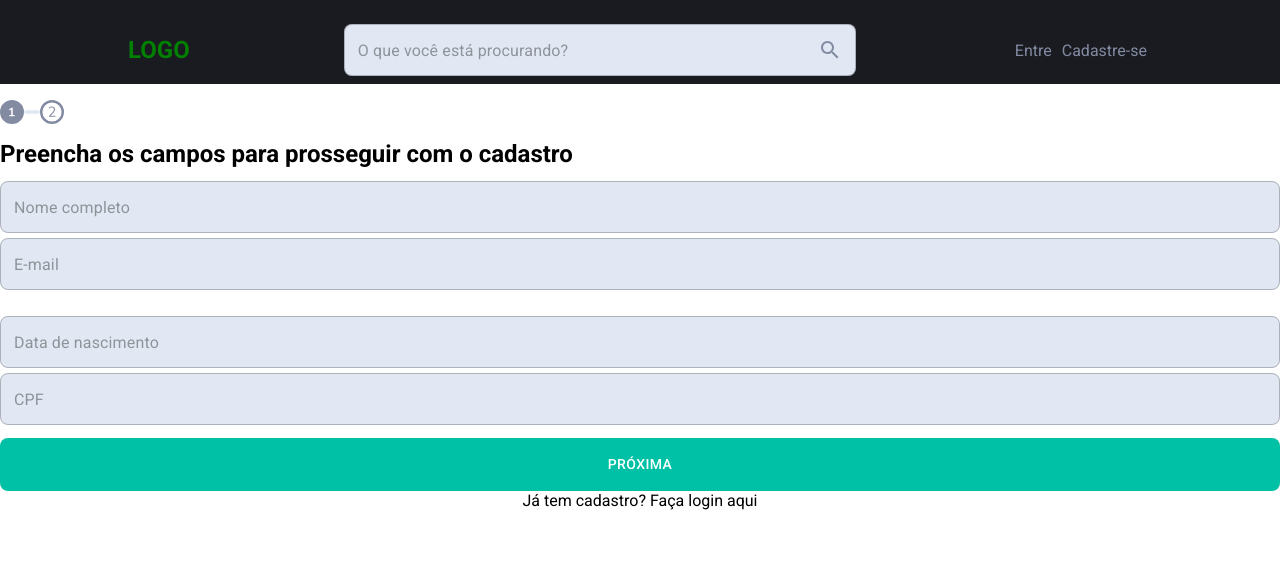
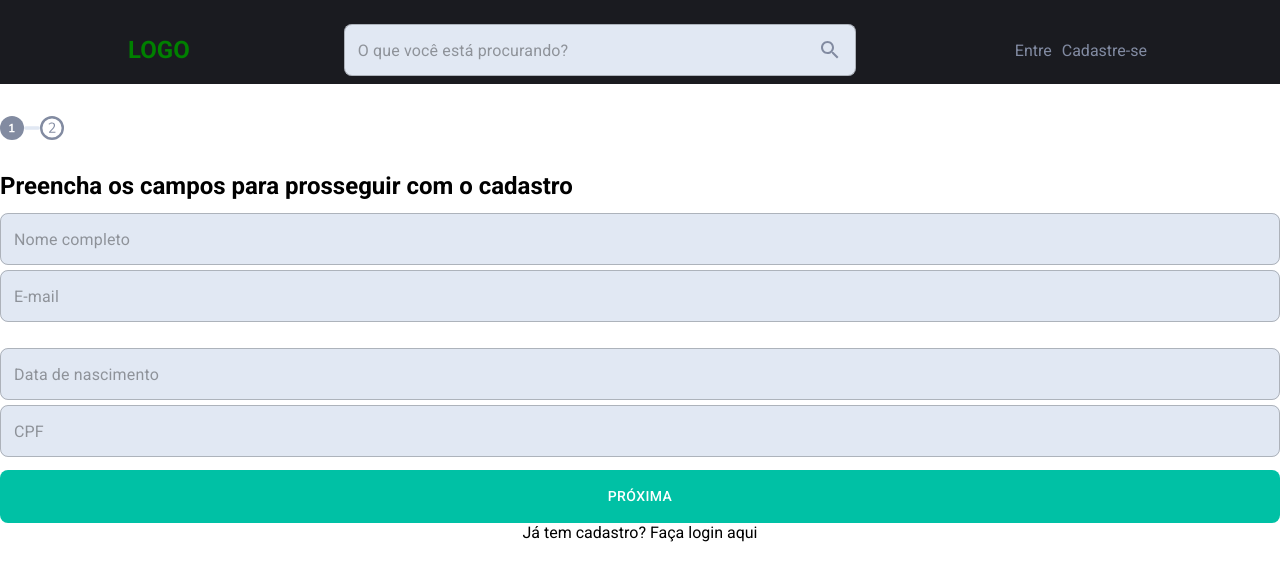
Before and after one commit to AdrianAmerico/desafio-easybind4u, a React (Create React App) app: page /register in a window 1280 px wide. Shown: the top 580 px of the page. Built offline with nearby package versions, Linux system fonts and the light colour scheme.

Commit message:
design de pagina de resgistro finalizada

```diff
--- a/src/assets/CircleTwo/CircleTwoEmpty/index.tsx
+++ b/src/assets/CircleTwo/CircleTwoEmpty/index.tsx
@@ -3,7 +3,8 @@ import React from "react";
 const CircleTwoEmpty: React.FC<React.SVGProps<SVGSVGElement>> = () => {
   return (
     <svg width="1.5rem" height="1.5rem" viewBox="0 0 20 20" fill="none">
-      <circle cx="10" cy="10" r="9" stroke="#828BA1" stroke-width="2" />
+
+      <circle cx="10" cy="10" r="9" stroke="#828BA1" strokeWidth="2" />
       <path
         d="M7.48234 14V13.256L10.3743 10.136C10.7823 9.688 11.0743 9.28 11.2503 8.912C11.4343 8.544 11.5263 8.168 11.5263 7.784C11.5263 6.8 10.9543 6.308 9.81034 6.308C8.95434 6.308 8.19834 6.628 7.54234 7.268L7.17034 6.5C7.48234 6.18 7.87834 5.924 8.35834 5.732C8.84634 5.532 9.35834 5.432 9.89434 5.432C10.7423 5.432 11.3903 5.632 11.8383 6.032C12.2943 6.424 12.5223 6.984 12.5223 7.712C12.5223 8.216 12.3983 8.712 12.1503 9.2C11.9023 9.68 11.5223 10.192 11.0103 10.736L8.74234 13.16H12.8703V14H7.48234Z"
         fill="#828BA1"
--- a/src/pages/RegisterPage/tabs/UserInfo/UserInfo.tsx
+++ b/src/pages/RegisterPage/tabs/UserInfo/UserInfo.tsx
@@ -1,4 +1,3 @@
-import { Button } from "@material-ui/core";
 import React from "react";
 import CircleOneFull from "../../../../assets/CircleOne/CircleOneFull";
 import CircleTwoEmpty from "../../../../assets/CircleTwo/CircleTwoEmpty";
@@ -14,8 +13,8 @@ const UserInfo: React.FC = (): JSX.Element => {
       <div className={classes.container}>
         <nav className={classes.navPage}>
           <CircleOneFull />
-          <Line/>
-          <CircleTwoEmpty/>
+          <Line />
+          <CircleTwoEmpty />
         </nav>
         <h2>Preencha os campos para prosseguir com o cadastro</h2>
         <form className={classes.formContainer}>
--- a/src/pages/RegisterPage/tabs/UserInfo/styles.ts
+++ b/src/pages/RegisterPage/tabs/UserInfo/styles.ts
@@ -12,7 +12,7 @@ export const useStyles = makeStyles((theme: Theme) =>
     navPage: {
       display: "flex",
       alignItems: "center",
-      margin: theme.spacing(2, 0),
+      margin: theme.spacing(4, 0),
     },
     container: {
       display: "flex",
```
Also changed, not shown: 2 other files (tests, documents, lock files or other folders).
